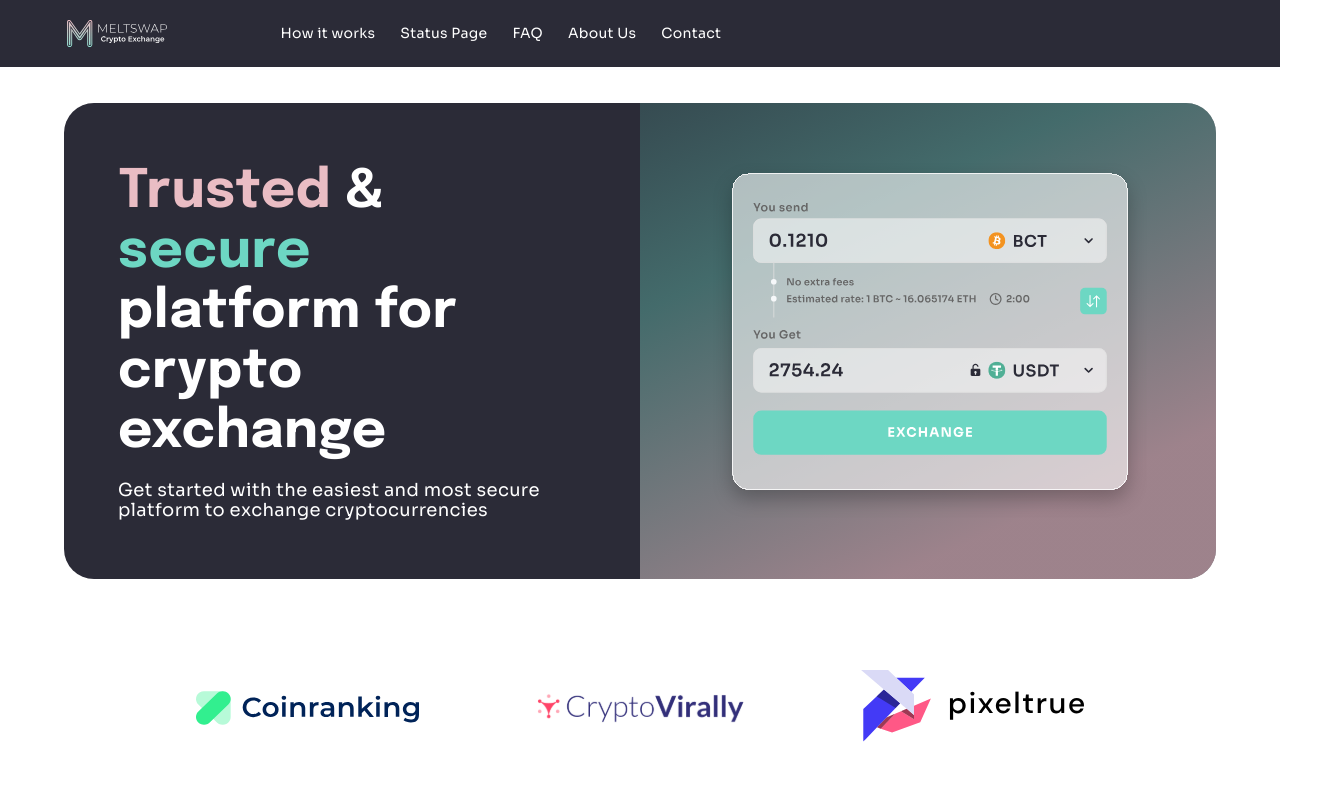
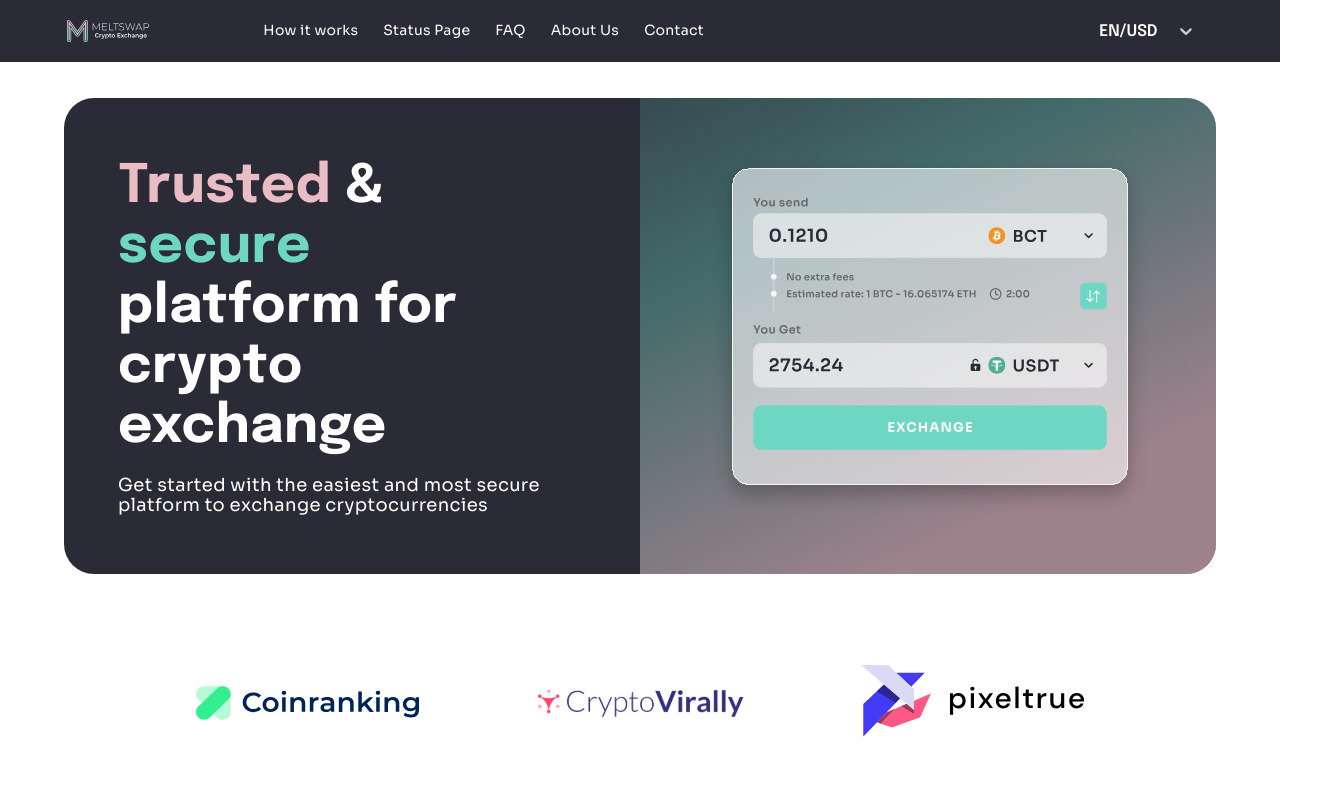
Before and after one commit to dev-smart-ui/meltswap, a React (Create React App) app: page / in a window 1280 px wide. Shown: the top 800 px of the page, 1324 px wide, since content can reach past the window. Built offline with nearby package versions, Linux system fonts and the light colour scheme.

Commit message:
language picker

```diff
--- a/package.json
+++ b/package.json
@@ -11,6 +11,7 @@
     "react-dom": "^18.2.0",
     "react-router-dom": "^6.4.5",
     "react-scripts": "5.0.1",
+    "react-select": "^5.7.0",
     "sass": "^1.56.2",
     "web-vitals": "^2.1.4"
   },
--- a/src/components/layout/burger/burger.module.scss
+++ b/src/components/layout/burger/burger.module.scss
@@ -9,7 +9,7 @@
   padding: 0;
   position: relative;
 
-  @include md {
+  @include lg {
     display: none;
   }
 }
--- a/src/components/layout/footer/footer.js
+++ b/src/components/layout/footer/footer.js
@@ -2,7 +2,7 @@ import React from 'react';
 import styles from './footer.module.scss'
 import logo from "media/logo.svg"
 import {Link} from "react-router-dom";
-import {Nav} from "../nav/nav";
+import {Nav} from "../header/nav/nav";
 import {ROUTES} from "../../../constanst/routes";
 const companyNav =  [
     ROUTES.how,
--- a/src/components/layout/header/header.js
+++ b/src/components/layout/header/header.js
@@ -4,10 +4,11 @@ import styles from './header.module.scss'
 import logo from "media/logo.svg"
 import {Burger} from "../burger/burger";
 import {useOpen} from "../../../hooks/useOpen";
-import {Nav} from "../nav/nav";
+import {Nav} from "./nav/nav";
 import {Link, useLocation} from "react-router-dom";
 import {ROUTES} from "../../../constanst/routes";
 import classNames from "classnames";
+
 
 
 
@@ -17,7 +18,6 @@ export const Header = () => {
     const isHome = location.pathname===ROUTES.home.path;
         return <header className={classNames( {[styles.isHome]:isHome} ,styles.header) }>
                 <div className={styles.wrapper}>
-
                     <figure className={styles.logo}>
                         <Link onClick={onClose} to={ROUTES.home.path}>
                             <img src={logo} alt="Melt swap logo"/>
--- a/src/components/layout/header/header.module.scss
+++ b/src/components/layout/header/header.module.scss
@@ -13,7 +13,7 @@
   width: 100%;
   margin: auto;
 
-  @include md{
+  @include lg{
     justify-content: initial;
   }
 }
@@ -30,7 +30,7 @@
   position: absolute;
   left: 0;
   right: 0;
-  @include md{
+  @include lg{
     background-color: $dark;
     position: relative;
   }
--- /dev/null
+++ b/src/components/layout/header/langSelect/langSelect.js
@@ -0,0 +1,24 @@
+import React, {useState} from 'react';
+import Select from "react-select";
+import styles from "./langSelect.module.scss"
+
+export const LangSelect = () => {
+    const options = [{value: 'EN/USD', label: 'EN/USD'}, {value: 'UK/GBP', label: 'UK/GBP'}, {
+        value: 'FR/EUR',
+        label: 'FR/EUR'
+    }]
+    const [language, setLanguage] = useState(options[0]);
+    const changeLangHandler = (l) => {
+        setLanguage(l)
+    }
+
+    return <li className={styles.langSelect}>
+        <Select
+            // menuIsOpen={true}
+            className="ls"
+            classNamePrefix="ls-prefix"
+            value={language}
+            onChange={changeLangHandler}
+            options={options}/>
+    </li>
+};
--- /dev/null
+++ b/src/components/layout/header/langSelect/langSelect.module.scss
@@ -0,0 +1,56 @@
+@import "src/var";
+
+.langSelect  {
+    width: max-content;
+  @include lg{
+    justify-content:flex-end;
+    align-items:center;
+    flex-grow: 1;
+    display:flex;
+    height: 20px;
+  }
+
+  :global {
+    .ls{
+     *{
+       cursor: pointer;
+     }
+      padding: 10px;
+    }
+    .ls-prefix {
+      &__menu{
+        //position: static;
+      }
+      &__control {
+        background-color: transparent;
+        box-shadow: 0 0 0 0 transparent;
+        border: none;
+        &--is-focused, &:hover{
+          box-shadow: 0 0 0 1px lighten($dark, 60%);
+        }
+      }
+
+      &__single-value {
+        @include lg{
+          color: white;
+        }
+
+      }
+
+      &__indicator-separator {
+        width: 0;
+        background-color: transparent;
+      }
+
+      &__option {
+        &--is-focused{
+          background-color: lighten($dark, 60%);
+        }
+        &--is-selected {
+          display: none;
+          background-color: $dark;
+        }
+      }
+    }
+  }
+}
--- a/src/components/layout/nav/nav.js
+++ b/src/components/layout/header/nav/nav.js
@@ -1,8 +1,9 @@
 import React from 'react';
 import styles from './nav.module.scss'
 import {Link} from "react-router-dom";
-import {ROUTES} from "../../../constanst/routes";
+import {ROUTES} from "../../../../constanst/routes";
 import classNames from "classnames";
+import {LangSelect} from "../langSelect/langSelect";
 
 const navList =  [
     ROUTES.how,
@@ -11,8 +12,10 @@ const navList =  [
     ROUTES.about ,
     ROUTES.contact ]
 export const Nav = ({isOpen ,onClose}) => {
-
-    return <nav className={classNames(styles.nav , {[styles.active]:isOpen}) }>
+    const heightAnimation ={
+        maxHeight:isOpen? navList.length*60+100:0
+    }
+    return <nav style={heightAnimation} className={classNames(styles.nav , {[styles.active]:isOpen}) }>
 
             <ul className={styles.list}>
                 {navList.map((item, i)=>{
@@ -22,6 +25,7 @@ export const Nav = ({isOpen ,onClose}) => {
                         </Link>
                     </li>
                 })}
+                  <LangSelect/>
             </ul>
 
     </nav>
--- a/src/components/layout/nav/nav.module.scss
+++ b/src/components/layout/header/nav/nav.module.scss
@@ -6,18 +6,20 @@
   left: 0;
   right: 0;
   background-color: #fff;
-  max-height: 0;
-  overflow: hidden;
+   opacity: 0;
   pointer-events: none;
   transition: 0.5s;
 
-  @include md {
+  @include lg {
+    opacity: 1;
     margin-left: 114px;
     position: static;
     overflow: inherit;
-    max-height: max-content;
+    max-height: max-content !important;
     background-color: transparent;
     pointer-events: auto;
+    display: flex;
+    width: 100%;
   }
 }
 
@@ -25,7 +27,7 @@
   border-bottom: 1px solid #E0E0E0;
   padding: 13px 20px;
 
-  @include md {
+  @include lg {
     padding: 0;
     border: none;
   }
@@ -36,7 +38,7 @@
 }
 
 .list {
-
+  width: 100%;
   a {
     width: 100%;
     transition: 0.3s;
@@ -48,21 +50,20 @@
     color: $dark;
 
     &:hover {
-      margin-left: 5px;
+      transform: translateX(5px);
     }
 
-    @include md {
+    @include lg {
       color: #fff;
     }
   }
 
-  @include md {
+  @include lg {
     display: flex;
   }
 }
 
 .nav.active {
-  max-height: 100vh;
-
+  opacity: 1;
   pointer-events: all;
 }
--- a/src/pages/home/exchange/exchange.module.scss
+++ b/src/pages/home/exchange/exchange.module.scss
@@ -4,7 +4,7 @@
     padding: 114px 20px 58px;
     background: linear-gradient(358.75deg, rgb(183 150 155) 0.85%, rgb(72 106 99 / 74%) 16.31%, rgb(44 56 66) 62.46%);
 
-    @include md {
+    @include lg {
         background: #2B2B37;
         display: flex;
         align-items: center;
@@ -20,7 +20,7 @@
     max-width: 400px;
     margin: auto;
 
-    @include md {
+    @include lg {
         padding: 20px 20px 15px;
         max-width: 50%;
         border-radius: 0 30px 30px 0;
@@ -78,14 +78,14 @@
         }
     }
 
-    @include md {
-        margin: 0;
-        max-width: 50%;
-        text-align: start;
+    @include md{
         padding: 0 4% 0 33px;
     }
 
     @include lg {
+        margin: 0;
+        max-width: 50%;
+        text-align: start;
         padding: 0 91px 0 54px;
     }
 
```
Also changed, not shown: 1 other file (tests, documents, lock files or other folders).
